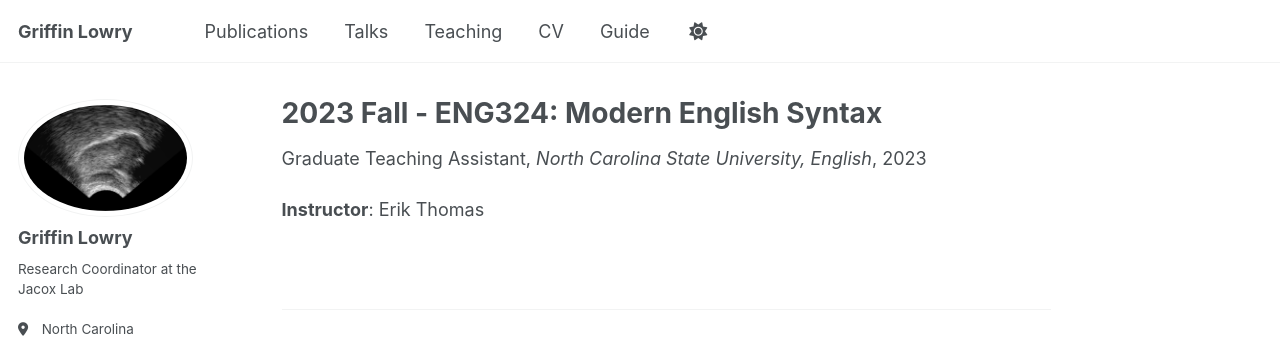
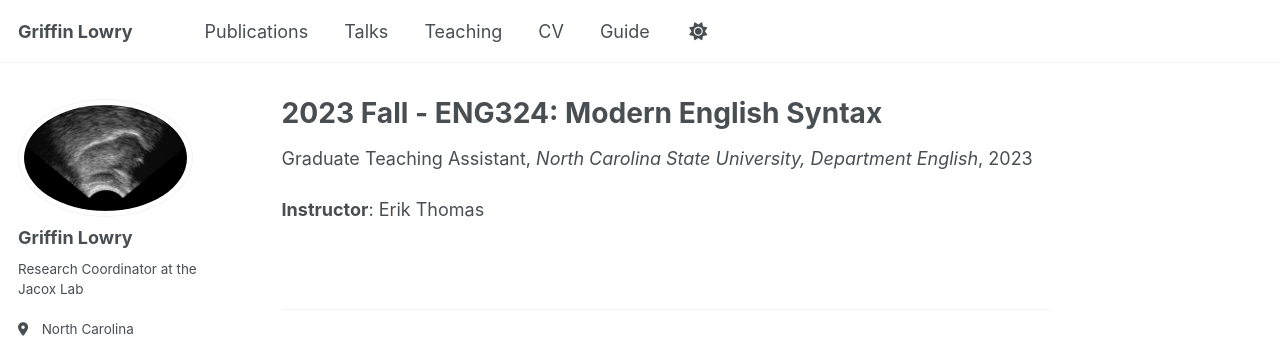
Before and after one commit to griffinlowry/griffinlowry.github.io, a Jekyll site: the page built from _teaching/2023-fall-teaching.md, in a window 1280 px wide. Shown: the top 341 px of the page. Built offline with Jekyll 4.4.1, drawn with Linux system fonts in a browser that asks for light colours; some web fonts are replaced.

Commit message:
Update 2023-fall-teaching.md

```diff
--- a/_teaching/2023-fall-teaching.md
+++ b/_teaching/2023-fall-teaching.md
@@ -3,8 +3,8 @@ title: "2023 Fall - ENG324: Modern English Syntax"
 collection: teaching
 type: "Graduate Teaching Assistant"
 permalink: /teaching/2023-fall-teaching
-venue: "North Carolina State University, English"
-date: 2023-01-01
+venue: "North Carolina State University, Department English"
+date: 2023-08-01
 ---
 
 **Instructor**: Erik Thomas
```
